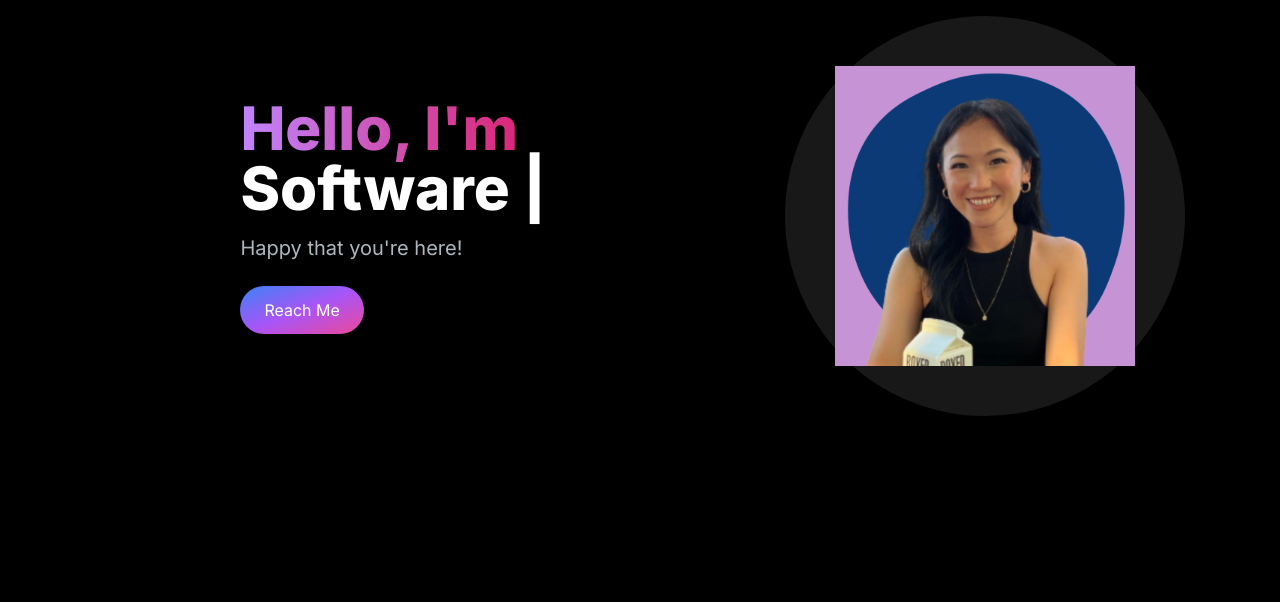
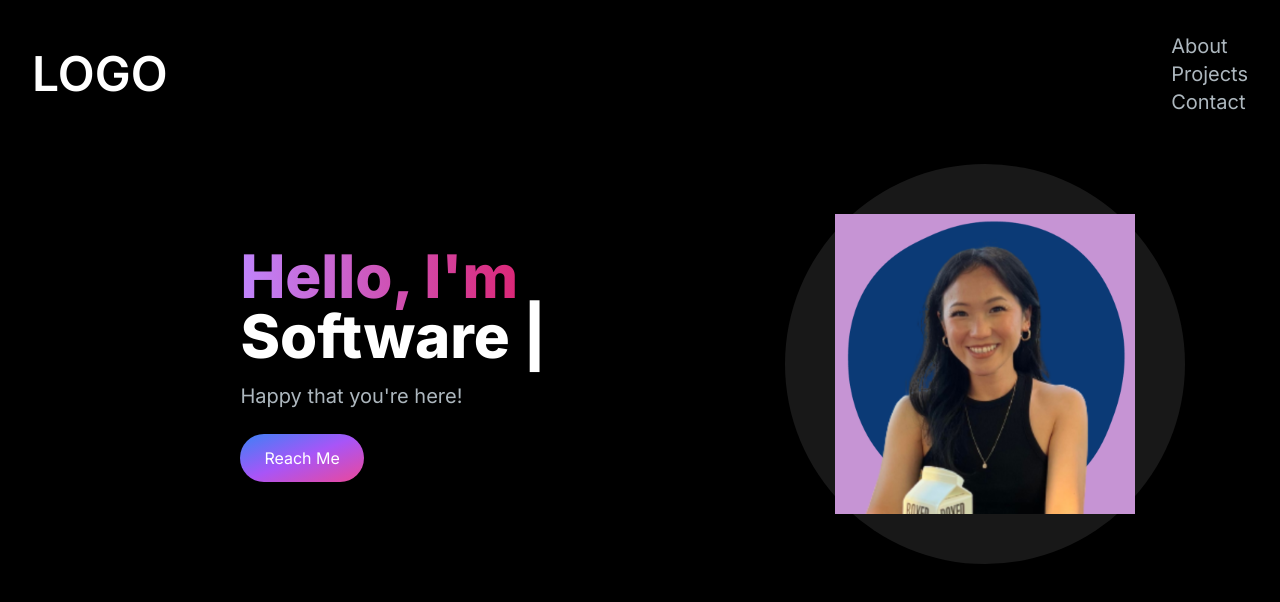
Before and after one commit to vmaineng/mai-web, a Next.js app: page / in a window 1280 px wide. Shown: the top 602 px of the page. Built offline with nearby package versions, Linux system fonts and the light colour scheme.

Commit message:
added in navigation

```diff
--- /dev/null
+++ b/app/components/NavLinks.jsx
@@ -0,0 +1,18 @@
+import React from 'react';
+import Link from "next/link";
+
+
+const NavLinks = ({href, title}) => {
+  return (
+    <div>
+         <Link
+                href={href}
+                className="block py-2 pl-3 pr-4 text-[#ADB7BE] sm:text-xl rounded md:p-0 hover:text-white"
+              >
+                {title}
+              </Link>
+    </div>
+  )
+}
+
+export default NavLinks
--- /dev/null
+++ b/app/components/Navbar.jsx
@@ -0,0 +1,41 @@
+import React from "react";
+import Link from "next/link";
+import NavLinks from "./NavLinks";
+
+const Navbar = () => {
+    const navLinks = [
+        {
+            title: "About",
+            path: "#about",
+        },
+        {
+            title: "Projects",
+            path: "#projects",
+        },
+        {
+            title: "Contact",
+            path: "#contact",
+        },
+    ]
+  return (
+    <nav>
+      <div className="flex flex-wrap items-center justify-between mx-auto p-8">
+        <Link href={"/"} className="text-5xl text-white font-semibold">
+          {" "}
+          LOGO{" "}
+        </Link>
+        <div className="menu hidden md:block md:w-auto" id="navbar">
+          <ul>
+           {navLinks.map((link, index)=> (
+            <li key={index}>
+                <NavLinks href={link.path} title={link.title} />
+            </li>
+           ))}
+          </ul>
+        </div>
+      </div>
+    </nav>
+  );
+};
+
+export default Navbar;
--- a/app/page.js
+++ b/app/page.js
@@ -1,8 +1,10 @@
 import Banner from "./components/Banner";
+import Navbar from "./components/Navbar";
 
 export default function Home() {
   return (
     <main className="flex min-h-screen flex-col bg-black">
+      <Navbar />
     <div class="container mx-auto px-12 py-4">
     <Banner />
     </div>
```
